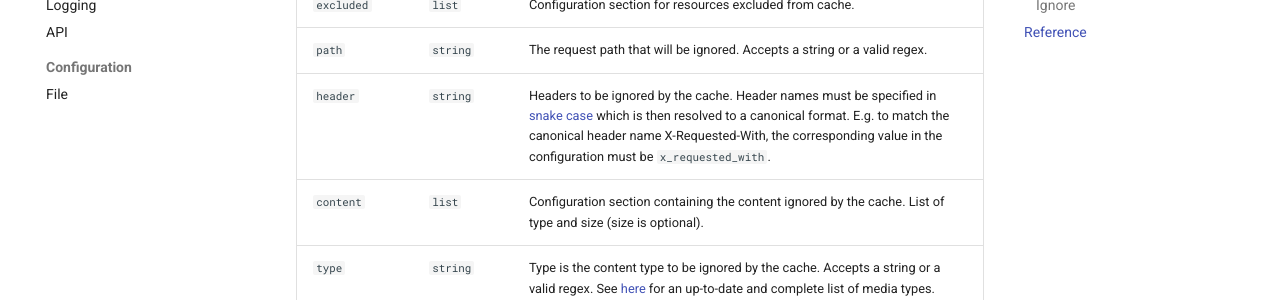
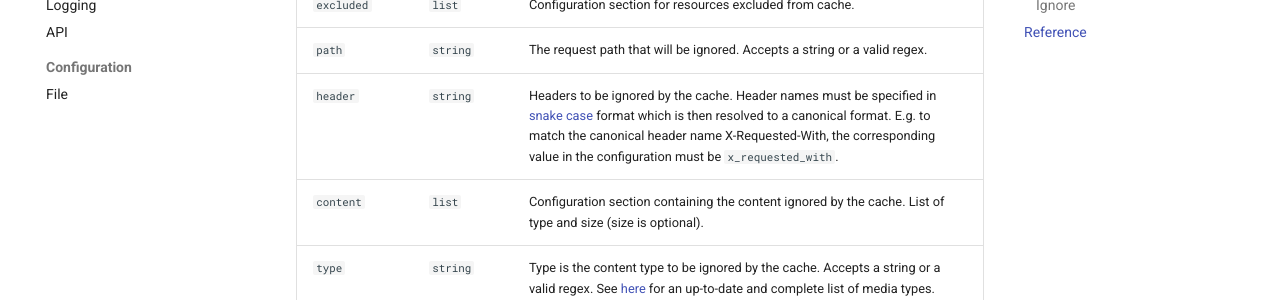
Before and after one commit to kacheio/docs, an MkDocs documentation site: the page built from docs/reference/cache.md, in a window 1280 px wide and 900 px high, scrolled down 4396 px. Shown: the part 211-511 px from the top of the window. Built offline with MkDocs 1.6.1 and Material for MkDocs 9.7.7, drawn with Linux system fonts in a browser that asks for light colours; comment, search, counter and statistics services are not loaded.

Commit message:
Update cache.md

```diff
--- a/docs/reference/cache.md
+++ b/docs/reference/cache.md
@@ -120,7 +120,7 @@ For example, the following configuration specifies that requests to `/admin` are
 | `ttl`                     | `string`    | The duration after the specified resource expires. Accepts a valid duration string. |
 | `excluded`                | `list`      | Configuration section for resources excluded from cache. |
 | `path`                    | `string`    | The request path that will be ignored. Accepts a string or a valid regex. |
-| `header`                  | `string`    | Headers to be ignored by the cache. Header names must be specified in [snake case](https://en.wikipedia.org/wiki/Snake_case) which is then resolved to a canonical format. E.g. to match the canonical header name X-Requested-With, the corresponding value in the configuration must be `x_requested_with`. |
+| `header`                  | `string`    | Headers to be ignored by the cache. Header names must be specified in [snake case](https://en.wikipedia.org/wiki/Snake_case) format which is then resolved to a canonical format. E.g. to match the canonical header name X-Requested-With, the corresponding value in the configuration must be `x_requested_with`. |
 | `content`                 | `list`      | Configuration section containing the content ignored by the cache. List of type and size (size is optional). |
 | `type`                    | `string`    | Type is the content type to be ignored by the cache. Accepts a string or a valid regex. See [here](https://www.iana.org/assignments/media-types/media-types.xhtml) for an up-to-date and complete list of media types. |
 | `size`                    | `int`       | Size is the max content size in bytes. For the every corresponding matching content type in `type`, resources that exceed the specified size are not cached. |
```
